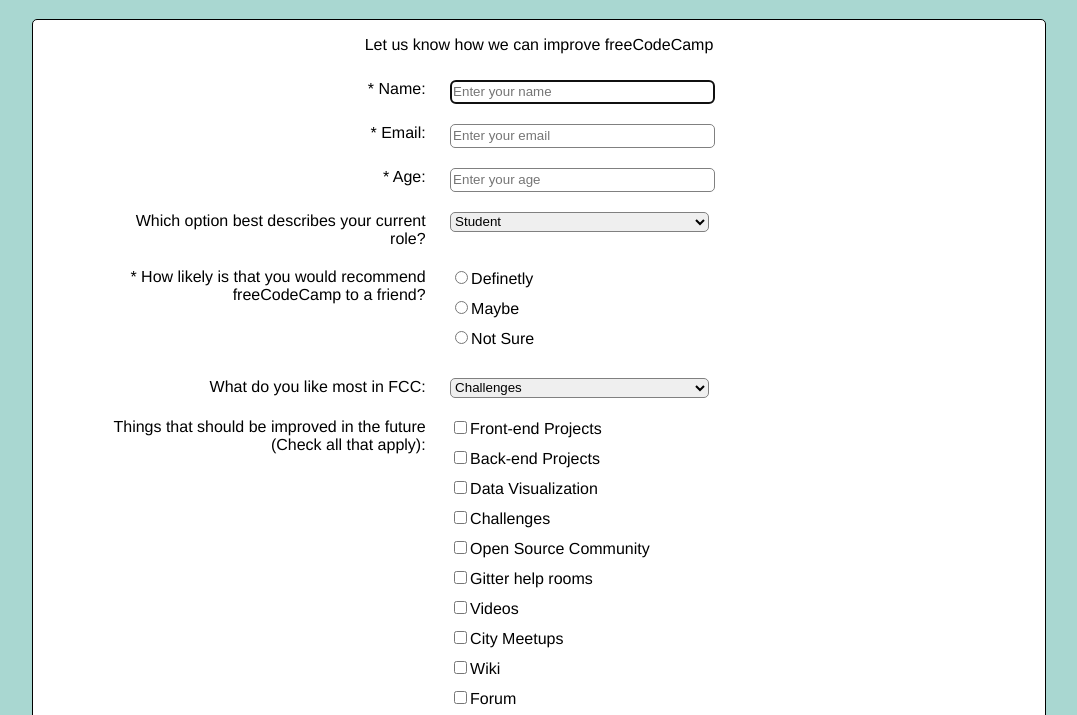
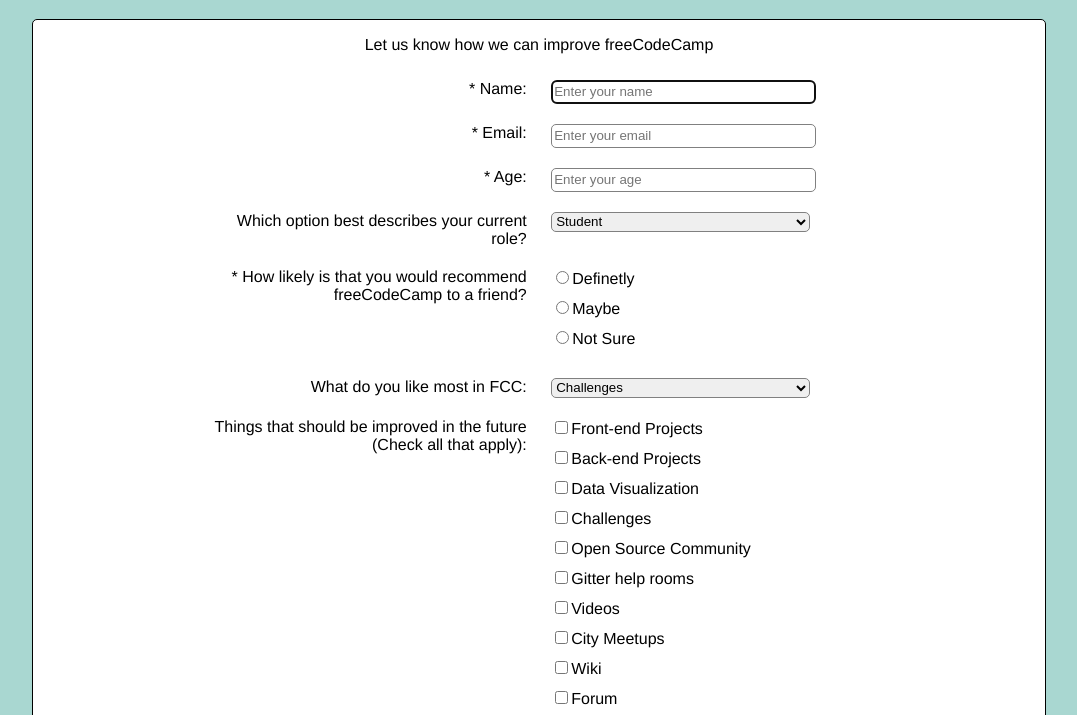
Before and after one commit to dilpreetkukreja/project-survey-form, a plain HTML site: page index.html in a window 1280 px wide. Shown: the part 61-776 px from the top of the page, without its empty margins (101-1178 px from the left). Drawn offline with Linux system fonts and the light colour scheme.

Commit message:
form aligned center

```diff
--- a/css/style.css
+++ b/css/style.css
@@ -13,7 +13,6 @@ body {
 	border-radius: 5px;
 	margin:0 auto;
 	width:80%;
-		text-align: center;
 }
 #survey-form{
 	width:80%;
@@ -76,6 +75,9 @@ textarea{
 .rowTab.button{
 	text-align: center;
 }
+form{
+	margin: 0 auto;
+}
 @media screen and (max-width:576px){
 	.rowTab{
 		width:100%;
```
